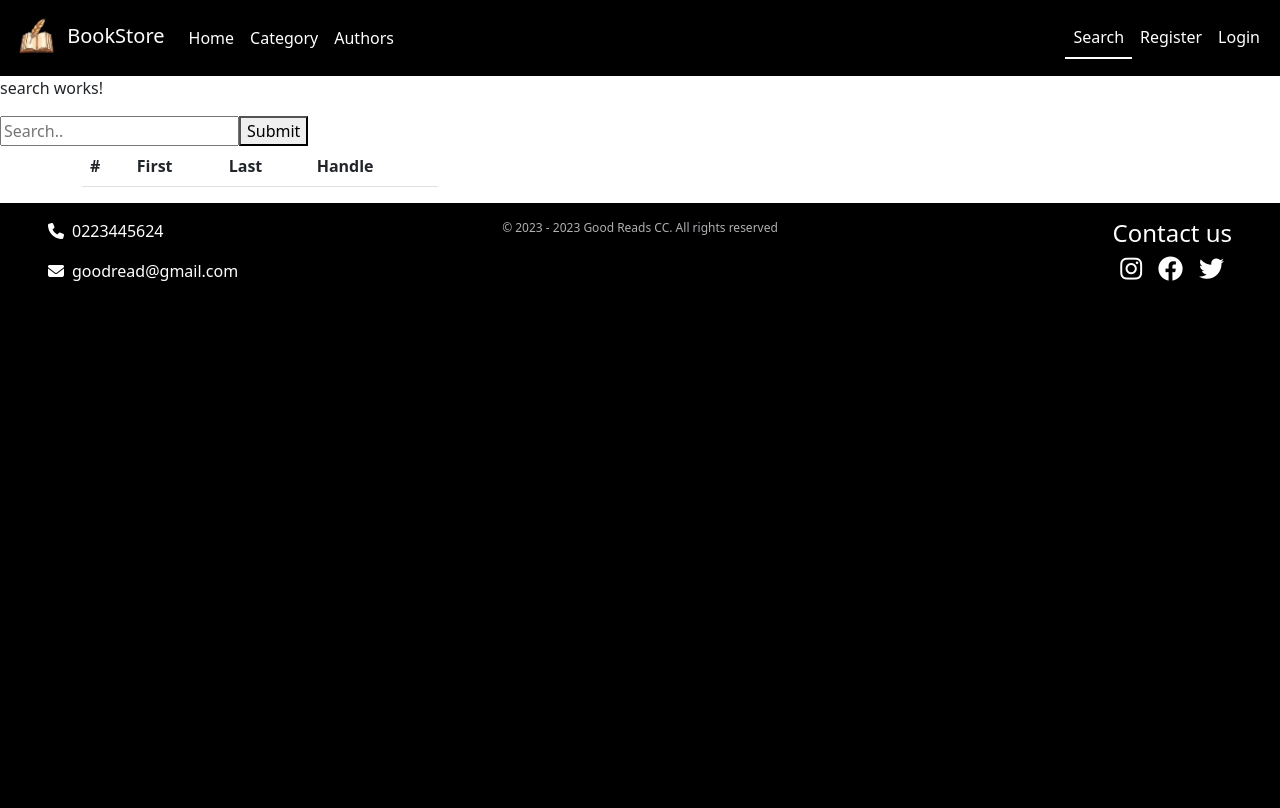
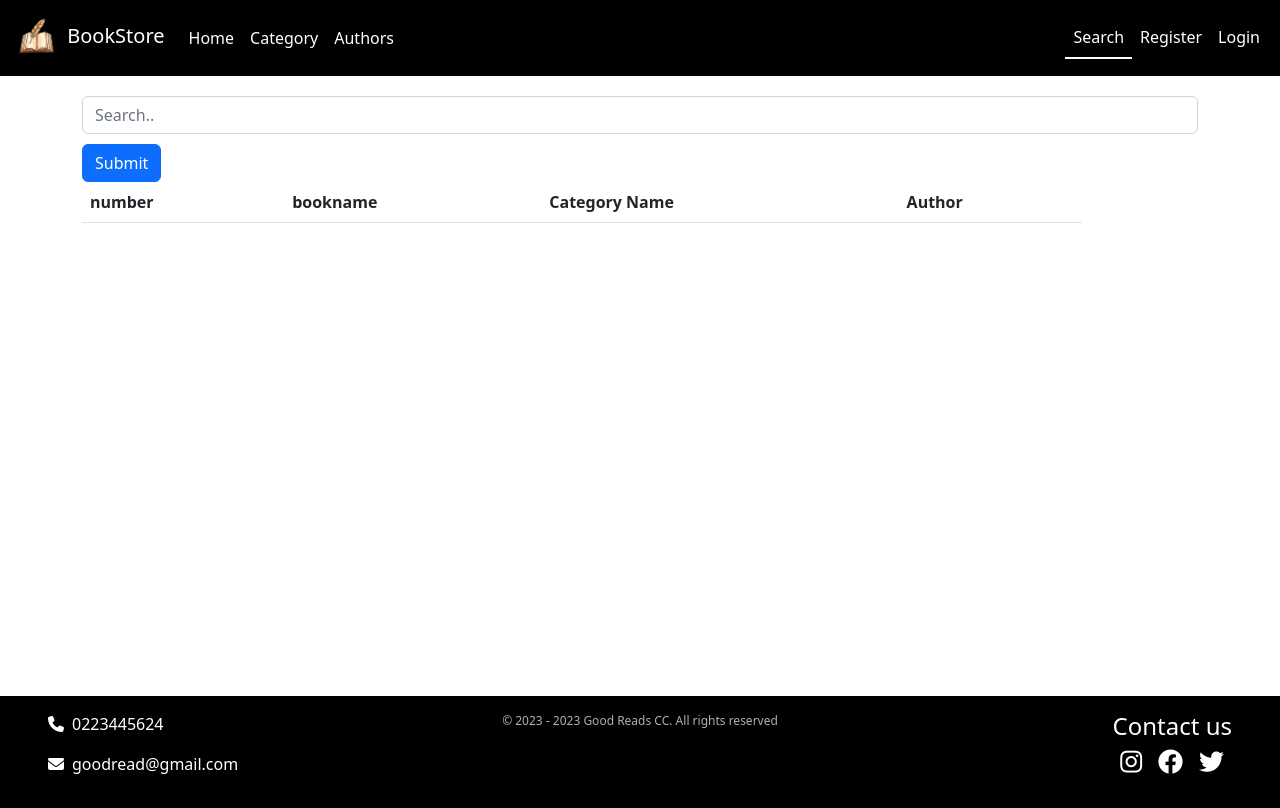
Before and after one commit to m-saleh96/Angular-BookStore, an Angular app: page /search in a window 1280 px wide. Built offline with nearby package versions, Linux system fonts and the light colour scheme.

Commit message:
styling the search page

```diff
--- a/src/app/search/search.component.css
+++ b/src/app/search/search.component.css
@@ -0,0 +1,14 @@
+.main{
+    min-height: 75vh;
+}
+.search-input{
+    margin-top: 20px;
+}
+.search-btn{
+    margin-top: 10px;
+}
+.table{
+width:1000px
+
+
+}
--- a/src/app/search/search.component.html
+++ b/src/app/search/search.component.html
@@ -1,20 +1,19 @@
-<p>search works!</p>
-<form action="">
+<div class="main">
+<div class="container">
+  <form action="">
 
-    <input type="text" name="search" placeholder="Search.." [(ngModel)]="word">
-    <button type="submit" (click)="searchBooks(word)">Submit</button>
+    <input type="text"  class="form-control search-input" name="search" placeholder="Search.." aria-label="search" aria-describedby="addon-wrapping"[(ngModel)]="word">
+    <button type="submit" class="btn btn-primary search-btn" (click)="searchBooks(word)">Submit</button>
 </form>
-
-<div class="container">
     <div class="row">
       <div class="col-md-4" >
         <table class="table">
             <thead>
               <tr>
-                <th scope="col">#</th>
-                <th scope="col">First</th>
-                <th scope="col">Last</th>
-                <th scope="col">Handle</th>
+                <th scope="col">number</th>
+                <th scope="col">bookname</th>
+                <th scope="col">Category Name</th>
+                <th scope="col">Author</th>
               </tr>
             </thead>
             <tbody>
@@ -27,7 +26,9 @@
               </tr>
             </tbody>
           </table>
-
         </div>
     </div>
 </div>
+
+
+</div>
```
